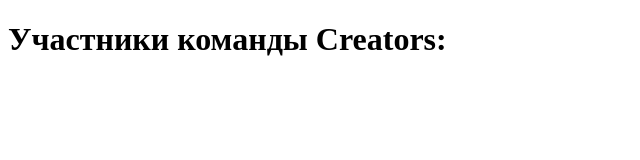
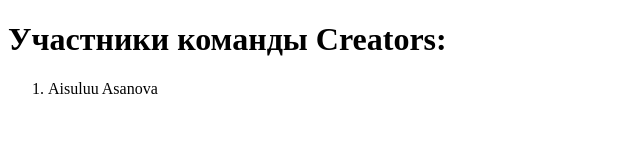
Before and after one commit to creators-sirius/creators, a plain HTML site: page index.html in a window 1280 px wide. Shown: the whole page, without its empty margins (0-640 px from the left). Drawn offline with Linux system fonts and the light colour scheme.

Commit message:
add Aisuluu Asanova

```diff
--- a/index.html
+++ b/index.html
@@ -8,5 +8,8 @@
   </head>
   <body>
     <h1>Участники команды Creators:</h1>
+    <ol>
+      <li>Aisuluu Asanova</li>
+    </ol>
   </body>
 </html>
```
Also changed, not shown: 1 other file.
